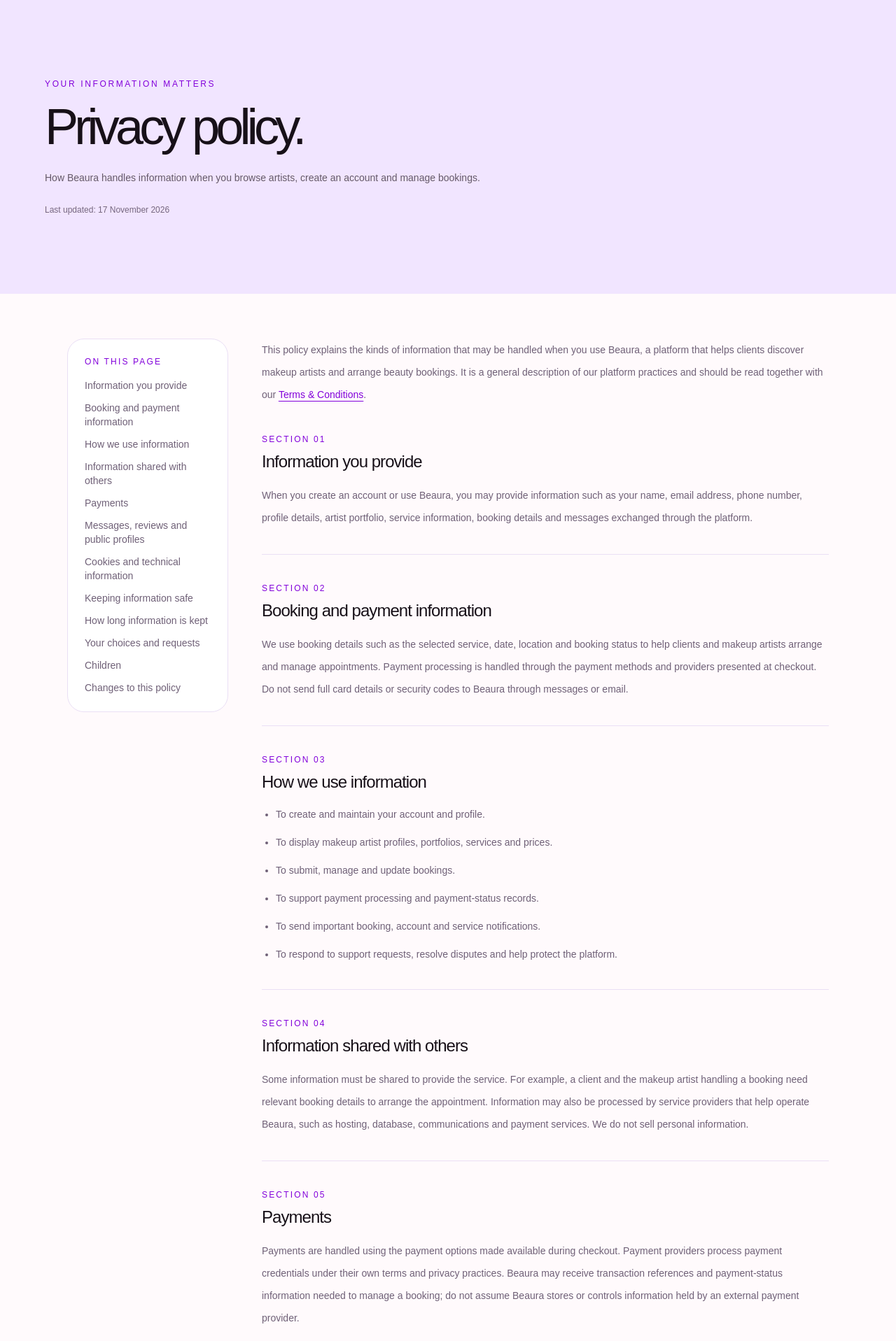
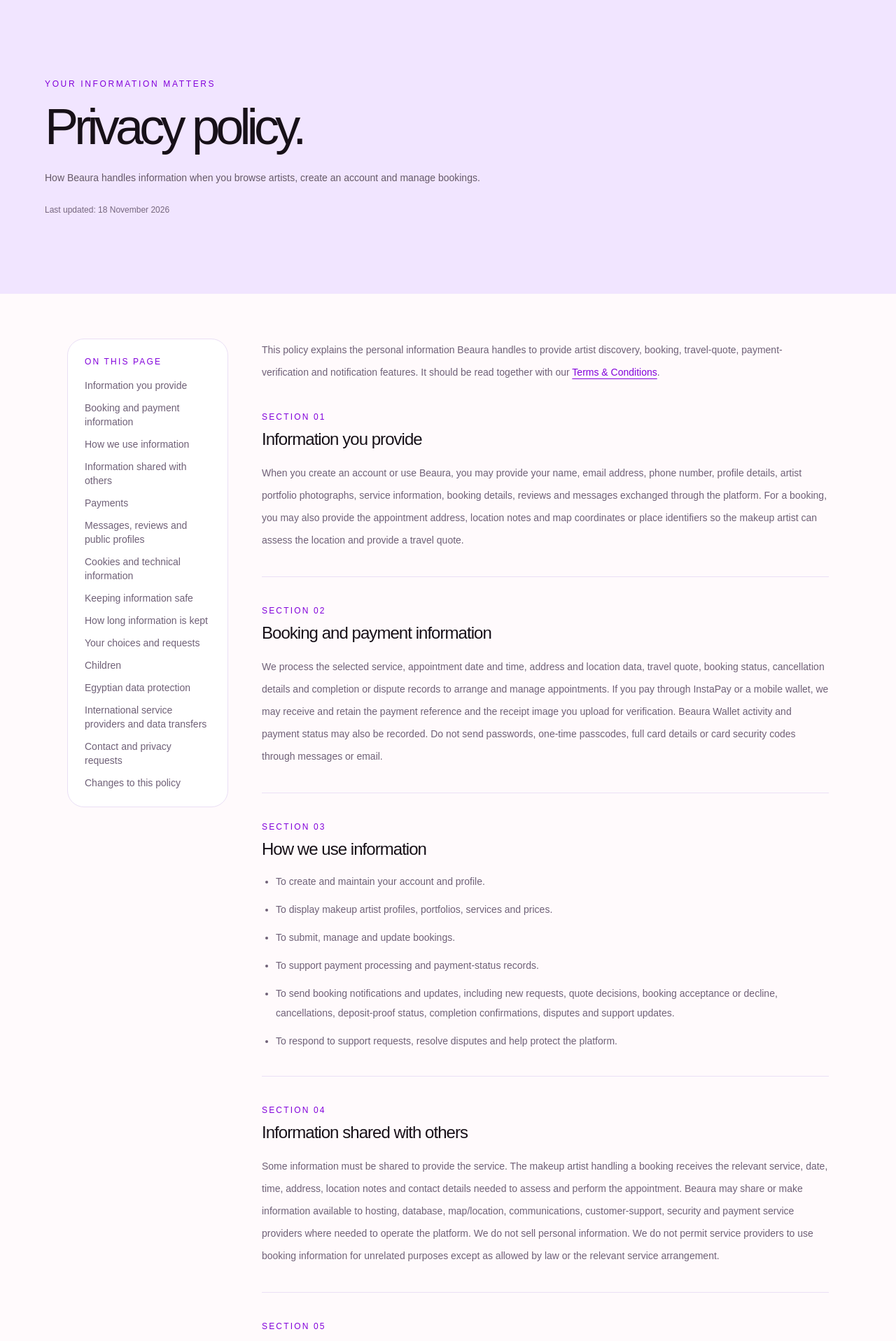
Before and after one commit to mshahd2410-create/beaura, a Next.js app: page /privacy in a window 1280 px wide. Shown: the top 1917 px of the page at 70% size. Built offline with nearby package versions, Linux system fonts and the light colour scheme; no server answers.

Commit message:
Update privacy policy for Beaura data flows and Egypt PDPL

```diff
--- a/app/privacy/page.tsx
+++ b/app/privacy/page.tsx
@@ -3,11 +3,11 @@ import Link from "next/link";
 const sections = [
   {
     title: "Information you provide",
-    body: "When you create an account or use Beaura, you may provide information such as your name, email address, phone number, profile details, artist portfolio, service information, booking details and messages exchanged through the platform."
+    body: "When you create an account or use Beaura, you may provide your name, email address, phone number, profile details, artist portfolio photographs, service information, booking details, reviews and messages exchanged through the platform. For a booking, you may also provide the appointment address, location notes and map coordinates or place identifiers so the makeup artist can assess the location and provide a travel quote."
   },
   {
     title: "Booking and payment information",
-    body: "We use booking details such as the selected service, date, location and booking status to help clients and makeup artists arrange and manage appointments. Payment processing is handled through the payment methods and providers presented at checkout. Do not send full card details or security codes to Beaura through messages or email."
+    body: "We process the selected service, appointment date and time, address and location data, travel quote, booking status, cancellation details and completion or dispute records to arrange and manage appointments. If you pay through InstaPay or a mobile wallet, we may receive and retain the payment reference and the receipt image you upload for verification. Beaura Wallet activity and payment status may also be recorded. Do not send passwords, one-time passcodes, full card details or card security codes through messages or email."
   },
   {
     title: "How we use information",
@@ -16,17 +16,17 @@ const sections = [
       "To display makeup artist profiles, portfolios, services and prices.",
       "To submit, manage and update bookings.",
       "To support payment processing and payment-status records.",
-      "To send important booking, account and service notifications.",
+      "To send booking notifications and updates, including new requests, quote decisions, booking acceptance or decline, cancellations, deposit-proof status, completion confirmations, disputes and support updates.",
       "To respond to support requests, resolve disputes and help protect the platform."
     ]
   },
   {
     title: "Information shared with others",
-    body: "Some information must be shared to provide the service. For example, a client and the makeup artist handling a booking need relevant booking details to arrange the appointment. Information may also be processed by service providers that help operate Beaura, such as hosting, database, communications and payment services. We do not sell personal information."
+    body: "Some information must be shared to provide the service. The makeup artist handling a booking receives the relevant service, date, time, address, location notes and contact details needed to assess and perform the appointment. Beaura may share or make information available to hosting, database, map/location, communications, customer-support, security and payment service providers where needed to operate the platform. We do not sell personal information. We do not permit service providers to use booking information for unrelated purposes except as allowed by law or the relevant service arrangement."
   },
   {
     title: "Payments",
-    body: "Payments are handled using the payment options made available during checkout. Payment providers process payment credentials under their own terms and privacy practices. Beaura may receive transaction references and payment-status information needed to manage a booking; do not assume Beaura stores or controls information held by an external payment provider."
+    body: "Payment options shown in a booking may include Beaura Wallet or InstaPay/mobile-wallet payment. For InstaPay or mobile-wallet payments, Beaura receives the proof image and related transaction details submitted by the client so the deposit can be reviewed and matched to the booking. External payment and wallet providers process information under their own terms and privacy practices. Beaura may receive transaction references and payment-status information needed to manage the booking; Beaura does not control information held independently by an external provider."
   },
   {
     title: "Messages, reviews and public profiles",
@@ -38,19 +38,31 @@ const sections = [
   },
   {
     title: "Keeping information safe",
-    body: "We use access controls and technical and organisational measures intended to protect personal information. No online service can guarantee absolute security. Please use a unique password and contact us promptly if you think someone has accessed your account."
+    body: "We use access controls and technical and organisational measures intended to protect personal information and limit access to people and providers who need it for platform operations. No online service can guarantee absolute security. If we become aware of a personal-data incident, we will assess and handle it, including any notices to the competent authority or affected individuals required by applicable Egyptian law. Please use a unique password and contact us promptly if you think someone has accessed your account."
   },
   {
     title: "How long information is kept",
-    body: "We retain information for as long as reasonably necessary to operate accounts and bookings, provide support, maintain business records, resolve disputes and meet applicable legal requirements. Retention periods may differ depending on the type of information."
+    body: "We retain personal information only for as long as reasonably necessary for the purposes described in this policy, including operating accounts and bookings, verifying payments, providing support, maintaining required business records, preventing fraud and resolving disputes, or for a longer period where the law requires or permits it. When information is no longer needed, it will be securely deleted, anonymised or otherwise handled as required by law and our retention procedures."
   },
   {
     title: "Your choices and requests",
-    body: "You can review and update certain account details through your account. You may also contact us to ask about access, correction or deletion of personal information. We may need to retain some records where required for legitimate operational, security or legal reasons."
+    body: "Subject to applicable law and any lawful exceptions, you may request information about personal data held about you, access or obtain a copy, correct or update inaccurate information, request erasure, ask for processing to be restricted, withdraw consent where processing relies on consent, or object to processing in circumstances provided by law. You may also request information about a personal-data incident affecting you. Contact beaura.eg@gmail.com and describe your request; we may need to verify your identity. Some records may need to be retained where required or permitted for legal, accounting, security, fraud-prevention or dispute purposes. Requests will be handled within the timeframes and conditions required by applicable Egyptian law."
   },
   {
     title: "Children",
-    body: "Beaura is intended for people who are legally able to enter into the relevant booking arrangements. If you believe a child has provided personal information to Beaura, contact us so we can review the situation."
+    body: "Beaura is intended for adults who are legally able to enter into the relevant booking arrangements. We do not knowingly invite children to create accounts or submit personal information. If you believe a child has provided personal information to Beaura, contact us so we can review and take appropriate steps. Where processing of a child’s data is legally permitted, any required guardian consent and safeguards will apply."
+  },
+  {
+    title: "Egyptian data protection",
+    body: "Beaura aims to handle personal data in accordance with applicable Egyptian data-protection requirements, including Personal Data Protection Law No. 151 of 2020 and its Executive Regulations, where applicable. Personal data is collected for specified platform purposes and should be accurate, appropriately secured and retained only as long as necessary. Certain categories of information may be treated as sensitive under Egyptian law and may require additional safeguards, written explicit consent or regulatory authorisation. We do not ask users to submit sensitive personal data unless it is necessary for a lawful platform purpose."
+  },
+  {
+    title: "International service providers and data transfers",
+    body: "Some technology providers that support hosting, databases, maps, email, messaging or payment functions may process or store information outside Egypt. Cross-border transfers or access are subject to applicable Egyptian legal requirements, including any required adequacy assessment, licence, permit, safeguards or consent. Beaura will update this notice if the providers or relevant transfer arrangements materially change."
+  },
+  {
+    title: "Contact and privacy requests",
+    body: "For privacy questions, access or correction requests, deletion requests, consent withdrawal or concerns about personal information, contact beaura.eg@gmail.com. Please include enough information for us to identify the relevant account or booking, but never send your password, one-time passcode or full payment-card details."
   },
   {
     title: "Changes to this policy",
@@ -66,7 +78,7 @@ export default function PrivacyPage() {
           <p className="text-xs uppercase tracking-[0.22em] text-purple-700">Your information matters</p>
           <h1 className="mt-5 max-w-3xl text-6xl font-light leading-[0.94] tracking-[-0.08em] sm:text-7xl">Privacy policy.</h1>
           <p className="mt-6 max-w-2xl text-sm leading-7 text-[#655968]">How Beaura handles information when you browse artists, create an account and manage bookings.</p>
-          <p className="mt-6 text-xs text-[#76677f]">Last updated: 17 November 2026</p>
+          <p className="mt-6 text-xs text-[#76677f]">Last updated: 18 November 2026</p>
         </div>
       </section>
       <div className="mx-auto grid max-w-6xl gap-12 px-5 py-16 sm:px-8 lg:grid-cols-[230px_1fr]">
@@ -77,7 +89,7 @@ export default function PrivacyPage() {
           </nav>
         </aside>
         <article className="space-y-10">
-          <p className="text-sm leading-8 text-[#6f6077]">This policy explains the kinds of information that may be handled when you use Beaura, a platform that helps clients discover makeup artists and arrange beauty bookings. It is a general description of our platform practices and should be read together with our <Link href="/terms" className="text-purple-700 underline underline-offset-4">Terms & Conditions</Link>.</p>
+          <p className="text-sm leading-8 text-[#6f6077]">This policy explains the personal information Beaura handles to provide artist discovery, booking, travel-quote, payment-verification and notification features. It should be read together with our <Link href="/terms" className="text-purple-700 underline underline-offset-4">Terms & Conditions</Link>.</p>
           {sections.map((section,index)=>(
             <section id={`privacy-${index}`} key={section.title} className="scroll-mt-28 border-b border-[#eadff5] pb-9">
               <p className="text-xs uppercase tracking-[0.18em] text-purple-700">Section {String(index+1).padStart(2,"0")}</p>
```
